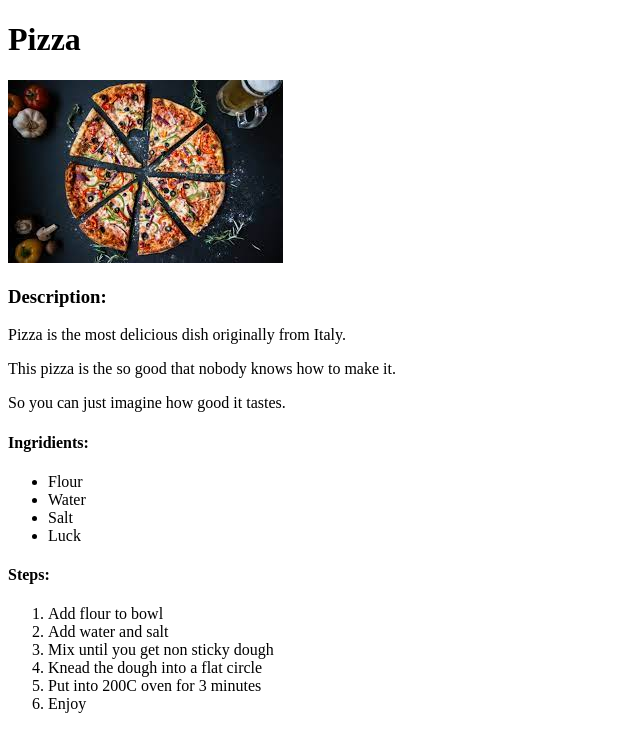
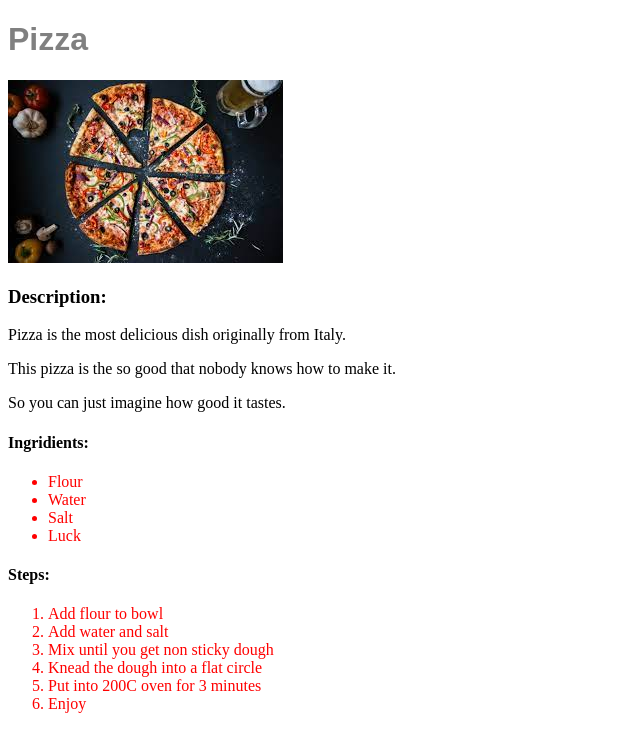
Before and after one commit to Norraynor/odin-recipes, a plain HTML site: page recipes/pizza.html in a window 1280 px wide. Shown: the whole page, without its empty margins (0-640 px from the left). Drawn offline with Linux system fonts and the light colour scheme.

Commit message:
Create and add style.css to index.html and recipes

```diff
--- a/recipes/pizza.html
+++ b/recipes/pizza.html
@@ -3,6 +3,7 @@
 <head>
     <meta charset="UTF-8">
     <title>Recipe: Pizza</title>
+    <link rel="stylesheet" href="../styles/style.css">
 </head>
 <body>
     <h1>Pizza</h1>
--- /dev/null
+++ b/styles/style.css
@@ -0,0 +1,8 @@
+h1{
+    color: gray;
+    font-family: sans-serif;
+}
+li{
+    color: red;
+    font-family: serif;
+}
```
Also changed, not shown: index.html (+1 -0 lines), recipes/sandwich.html (+1 -0 lines), recipes/spaghetti.html (+1 -0 lines).
